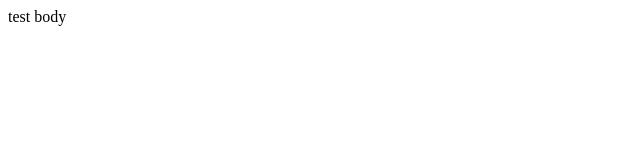
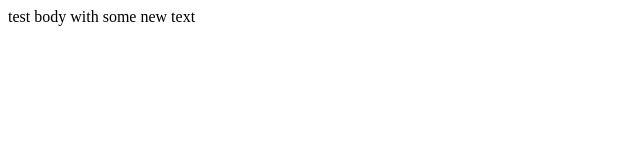
Before and after one commit to claudiosomma/test1-lab, a plain HTML site: page index.html in a window 1280 px wide. Shown: the whole page, without its empty margins (0-640 px from the left). Drawn offline with Linux system fonts and the light colour scheme.

Commit message:
Add text

```diff
--- a/index.html
+++ b/index.html
@@ -4,5 +4,6 @@
 </head>
 <body>
 test body
+with some new text
 </body>
 </html>
```
